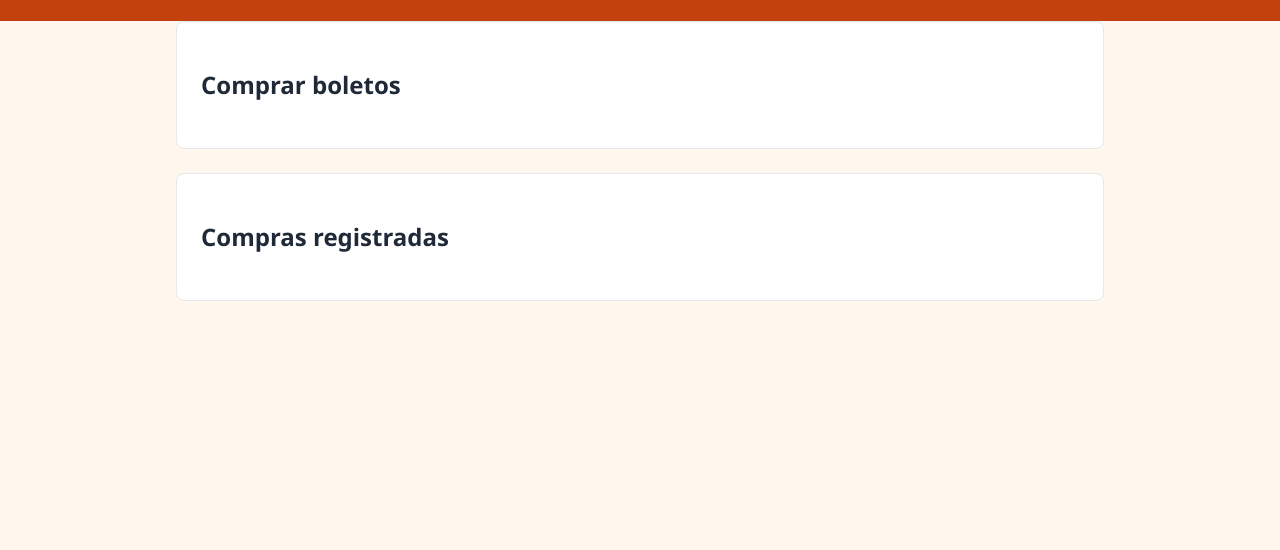
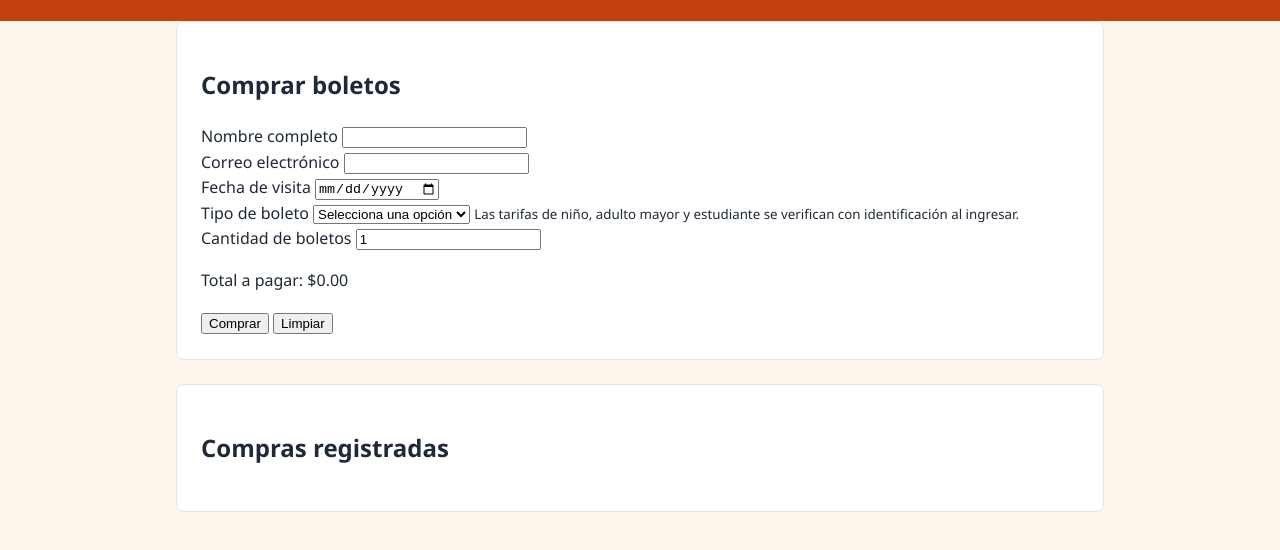
Before and after one commit to e26082078-bit/xmatkuil-ticket-booth, a plain HTML site: page index.html in a window 1280 px wide. Shown: the part 112-662 px from the top of the page. Drawn offline with Linux system fonts and the light colour scheme.

Commit message:
feat: add ticket purchase form and layout structure

```diff
--- a/index.html
+++ b/index.html
@@ -20,7 +20,49 @@
   <main id="main-content" class="container">
     <section id="ticket-form-section" aria-labelledby="form-title">
       <h2 id="form-title">Comprar boletos</h2>
-      <!-- Frontend (feature/ui): purchase form goes here -->
+
+      <form id="ticket-form" novalidate>
+        <div class="form-group">
+          <label for="full-name">Nombre completo</label>
+          <input type="text" id="full-name" name="fullName" autocomplete="name" required>
+        </div>
+
+        <div class="form-group">
+          <label for="email">Correo electrónico</label>
+          <input type="email" id="email" name="email" autocomplete="email" required>
+        </div>
+
+        <div class="form-group">
+          <label for="visit-date">Fecha de visita</label>
+          <input type="date" id="visit-date" name="visitDate" required>
+        </div>
+
+        <div class="form-group">
+          <label for="ticket-type">Tipo de boleto</label>
+          <select id="ticket-type" name="ticketType" required aria-describedby="ticket-type-hint">
+            <option value="">Selecciona una opción</option>
+            <option value="general">General</option>
+            <option value="child">Niño</option>
+            <option value="senior">Adulto mayor</option>
+            <option value="student">Estudiante</option>
+          </select>
+          <small id="ticket-type-hint">Las tarifas de niño, adulto mayor y estudiante se verifican con identificación al ingresar.</small>
+        </div>
+
+        <div class="form-group">
+          <label for="quantity">Cantidad de boletos</label>
+          <input type="number" id="quantity" name="quantity" min="1" value="1" required>
+        </div>
+
+        <p id="form-error" class="form-error" role="alert" aria-live="polite"></p>
+
+        <p class="total">Total a pagar: <output id="total-price" for="ticket-type quantity">$0.00</output></p>
+
+        <div class="form-actions">
+          <button type="submit" id="buy-button">Comprar</button>
+          <button type="reset" id="clear-button">Limpiar</button>
+        </div>
+      </form>
     </section>
 
     <section id="purchases-section" aria-labelledby="purchases-title">
```
